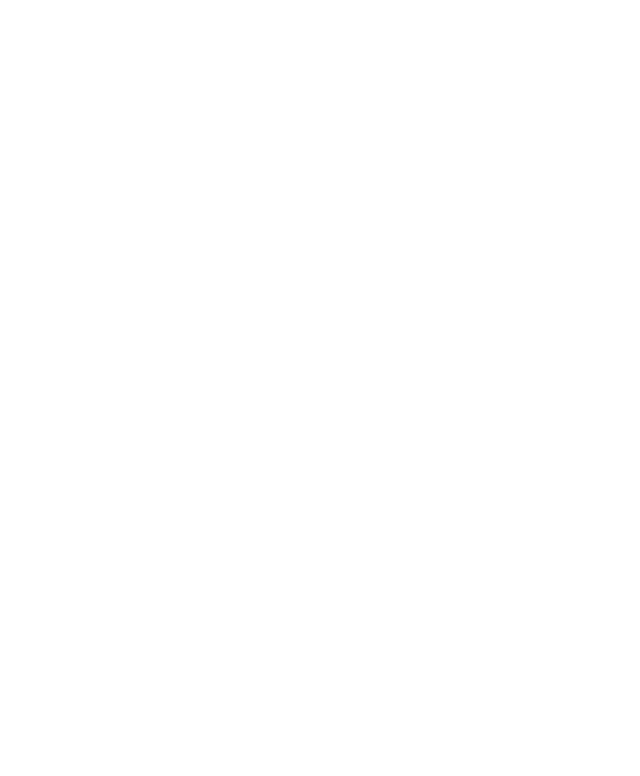
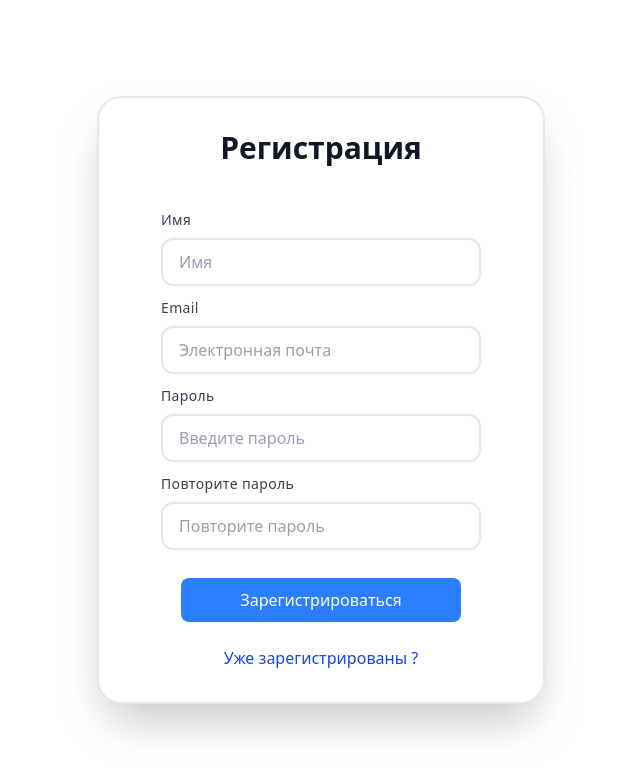
Before and after one commit to IsMirakl/TeamUp, a React app in the folder frontend/: page /register in a window 1280 px wide. Before the commit this address had no page. Shown: the top 776 px of the page, without its empty margins (319-959 px from the left). Built offline with nearby package versions, Linux system fonts and the light colour scheme; the HTML template or start-up script is replaced by a standard one.

Commit message:
feat(router): added route to register page

```diff
--- a/frontend/src/routes/AppRouter.tsx
+++ b/frontend/src/routes/AppRouter.tsx
@@ -1,5 +1,6 @@
 import { Route, BrowserRouter as Router, Routes } from 'react-router-dom';
 import LoginPage from '../pages/LoginPage';
+import RegisterPage from '../pages/RegisterPage';
 
 const AppRouter: React.FC = () => {
   return (
@@ -9,6 +10,10 @@
           path="/login"
           element={<LoginPage />}
         />
+        <Route
+          path="/register"
+          element={<RegisterPage />}
+        />
       </Routes>
     </Router>
   );
```
